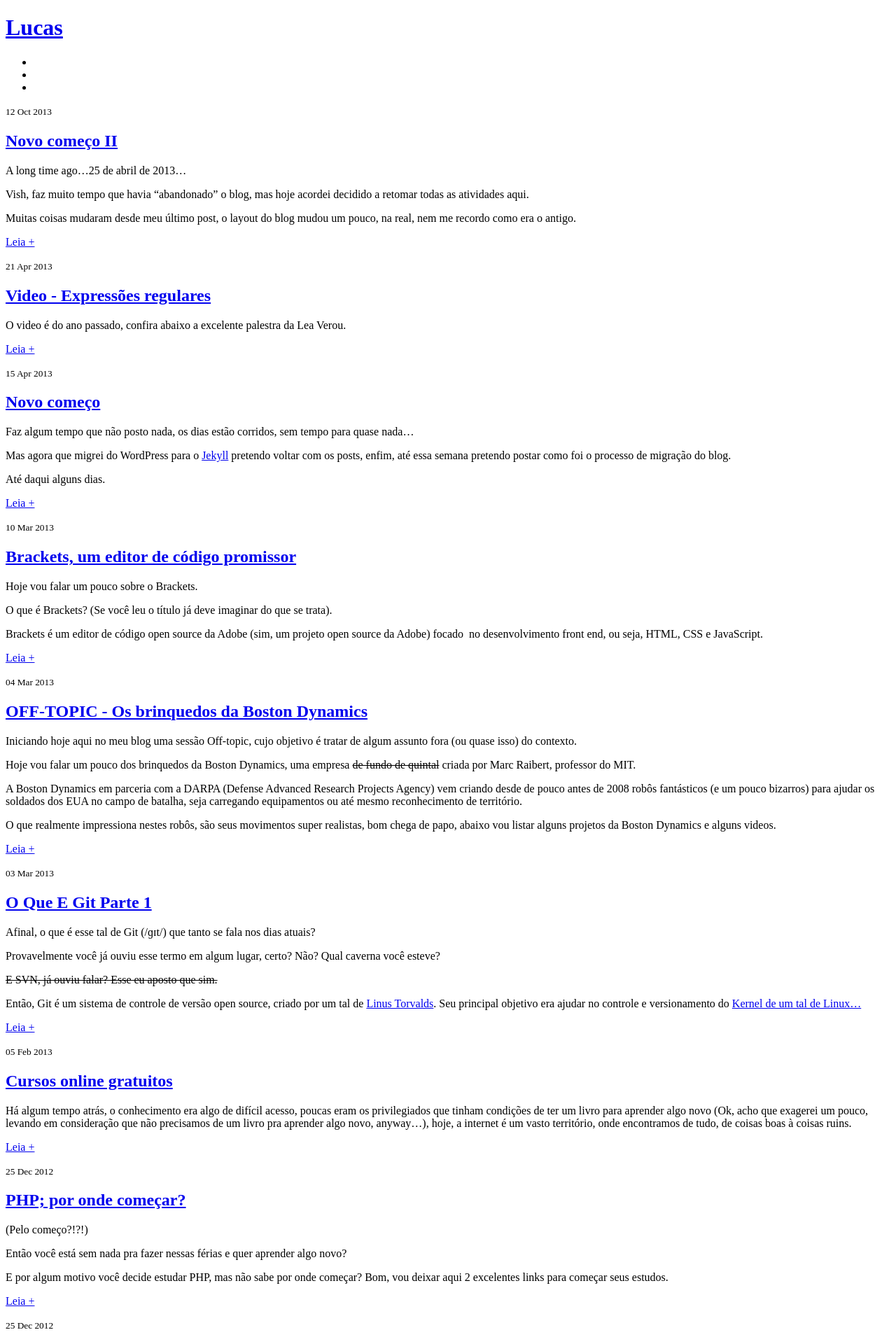
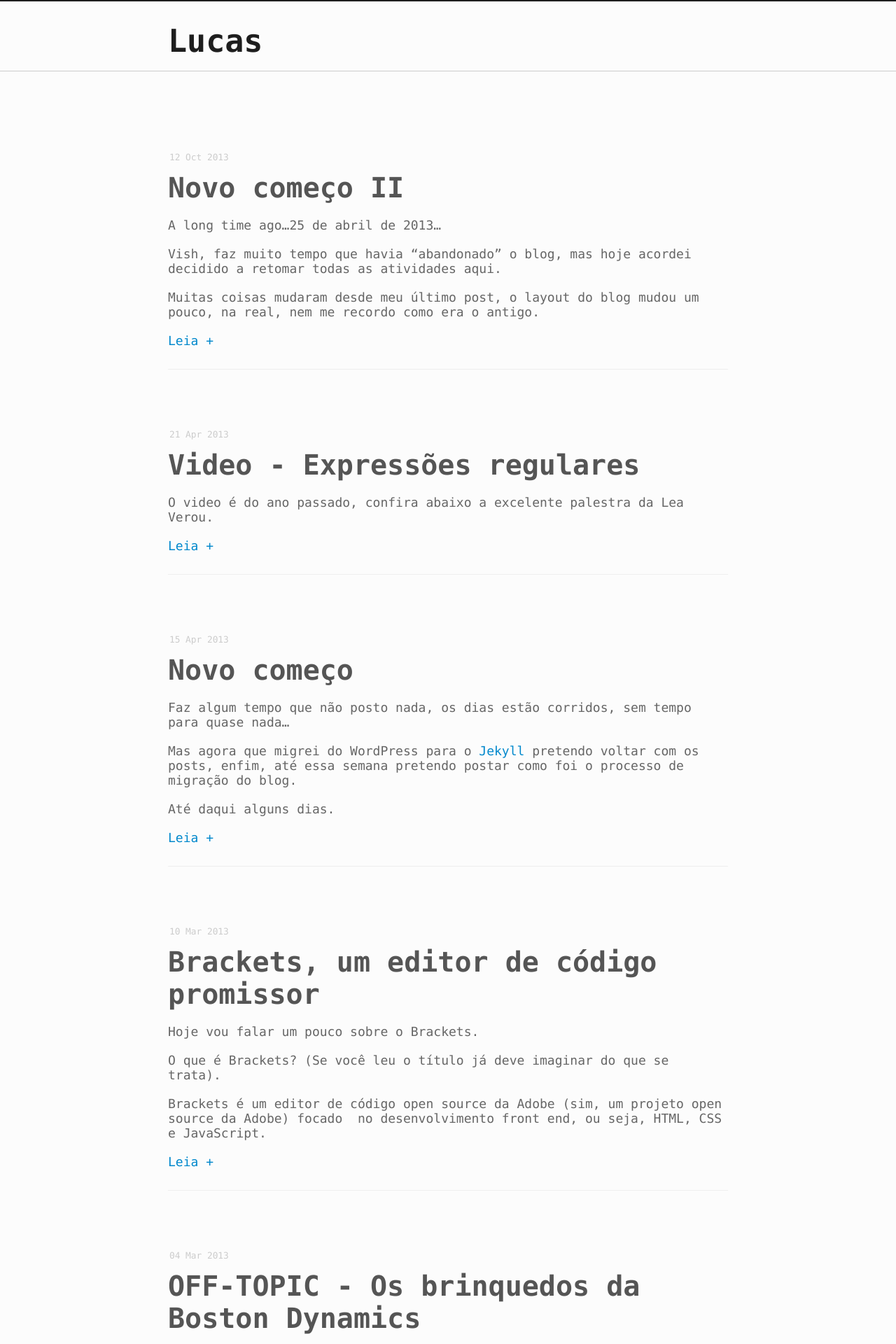
Before and after one commit to AgtLucas/old-agtlucas, a Jekyll site: the page built from index.html, in a window 1280 px wide. Shown: the top 1920 px of the page at 70% size. Built offline with Jekyll 4.4.1, drawn with Linux system fonts in a browser that asks for light colours; nearby versions of some CDN libraries; some web fonts are replaced; Markdown is read by kramdown in place of the engine named in the settings; the list of posts is cut into pages by our own code.

Commit message:
Atualizado

```diff
--- a/_config.yml
+++ b/_config.yml
@@ -19,8 +19,6 @@ author:
 
 # Exclude directories and/or files from the conversion.
 # Grunt moves image files and asset directories.
-exclude: ['img', 'css', 'js', 'fonts',
-          '**.png', '**.jpg', '**.jpeg', '**.gif', '**.webp', '**.svg', '**.ico']
 
 # Force inclusion of directories and/or files in the conversion.
 # .htaccess is a good example since dotfiles are excluded by default.
```
Also changed, not shown: 8 other files.
